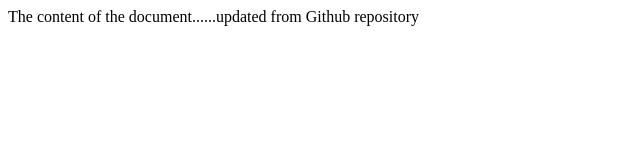
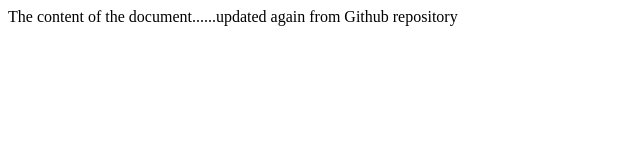
Before and after one commit to muralimkb/ecommerce, a plain HTML site: page src/index.html in a window 1280 px wide. Shown: the full height of the page, 0-640 px from the left. Drawn offline with Linux system fonts and the light colour scheme.

Commit message:
Update index.html

```diff
--- a/src/index.html
+++ b/src/index.html
@@ -5,7 +5,7 @@
 </head>
 
 <body>
-The content of the document......updated from Github repository
+The content of the document......updated again from Github repository
 </body>
 
 </html>
```
